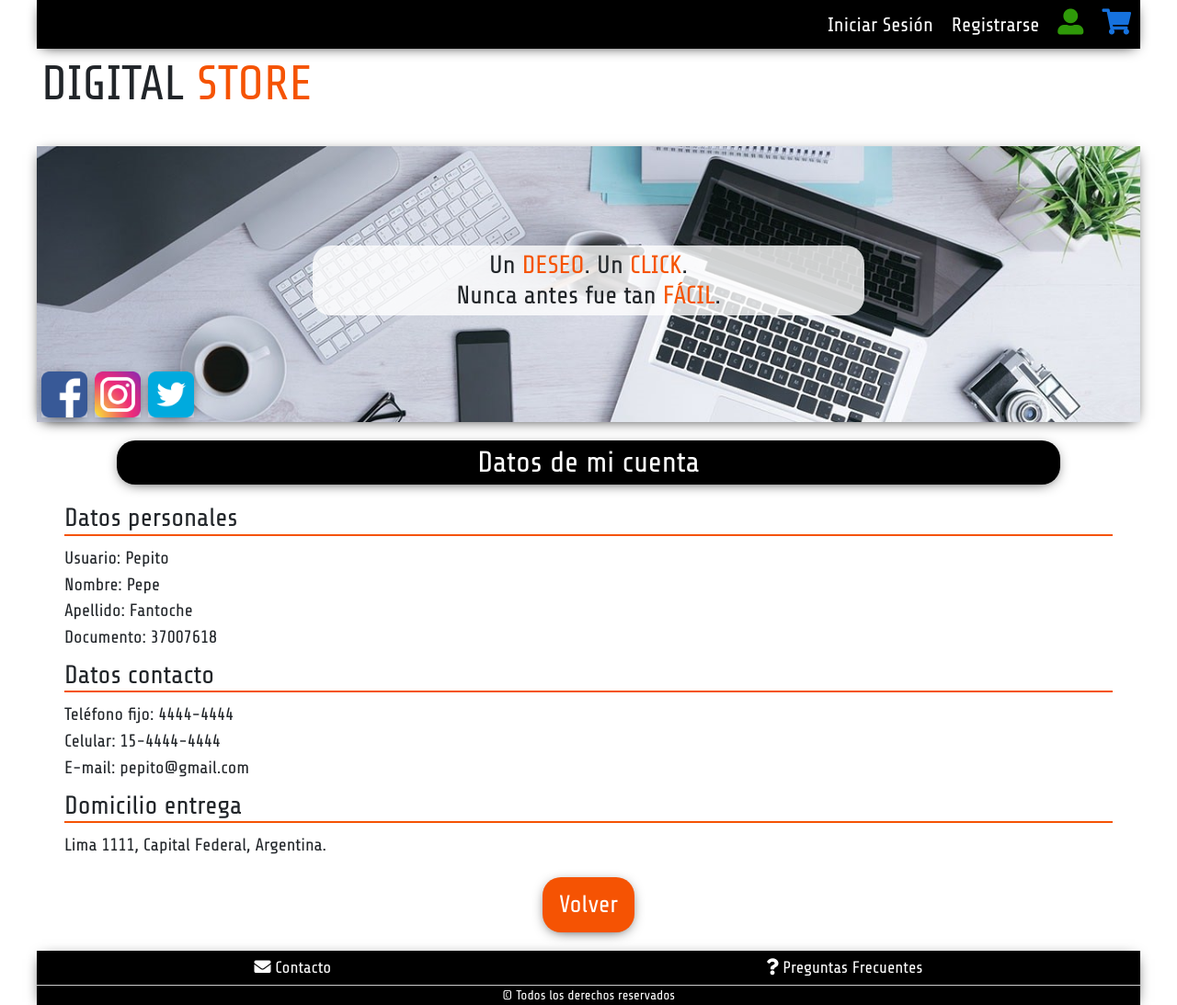
After one commit to OnnigPano/proyecto_integrador, a PHP site: page /profile.php in a window 1280 px wide. The commit adds this page. Shown: the whole page at 92% size. Run offline with PHP 8.4, Linux system fonts and the light colour scheme; some libraries are stand-ins or nearby versions.

Commit message:
Se agrega pagina PROFILE, se cambian algunos estilos, se modifican tamaños de fuentes

```diff
--- a/css/app.css
+++ b/css/app.css
@@ -1,12 +1,11 @@
+/* BOOTSTRAP */
+@import "bootstrap.min.css";
 /* NORMALIZE */
 @import "normalize.css";
 /* FONT AWESOME */
 @import url("https://use.fontawesome.com/releases/v5.8.1/css/all.css");
 /* GOOGLE FONTS */
 @import url('https://fonts.googleapis.com/css?family=Share+Tech');
-/* BOOTSTRAP */
-@import "bootstrap-grid.min.css";
-@import "bootstrap.min.css";
 
 /* ESTILOS GLOBALES */
 * {
@@ -18,8 +17,12 @@ img {
 }
 
 a {
-  text-decoration: none;
+  text-decoration: none!important; /* CANCELA DECORATION BOOTSTRAP */
   color: inherit;
+}
+
+a:hover {
+  color: inherit; /* CANCELA HOVER BOOTSTRAP */
 }
 
 ul, ol {
@@ -30,6 +33,12 @@ ul, ol {
 
 body {
   font-family: 'Share Tech', sans-serif;
+  font-size: 10px;
+}
+
+span {
+  color: rgb(245, 83, 3);
+  text-transform: uppercase;
 }
 
 /* ESTILOS GENERALES */
@@ -37,31 +46,34 @@ body {
 .container {
   max-width: 1200px;
   margin: 0 auto;
+  padding: 0;
 }
 
-.user-nav {
+
+.main-nav {
   position: fixed;
   color: #fff;
   background-color: #000;
   top: 0;
-  left: 0;
   width: 100%;
+  max-width: 1200px;
   z-index: 5;
   -webkit-box-shadow: 0px 3px 15px -6px rgba(0,0,0,1);
   -moz-box-shadow: 0px 3px 15px -6px rgba(0,0,0,1);
   box-shadow: 0px 3px 15px -6px rgba(0,0,0,1);
 }
 
-.user-nav ul {
+.main-nav ul {
+  font-size: 1.8em;
   display: flex;
   justify-content: space-between;
 }
 
-.user-nav ul li {
+.main-nav ul li {
   align-self: center;
 }
 
-.user-nav ul li a {
+.main-nav ul li a {
   display: block;
   padding: 10px;
   width: 100%;
@@ -80,12 +92,15 @@ body {
 /* LOGO Y NOMBRE */
 
 .logo {
-  margin-top: 50px;
+  font-size: 2.2em;
+  margin-top: 60px;
+  margin-left: 5px;
 }
 
 /* BANNER */
 
 .banner {
+  text-align: center;
   position: relative;
   width: 100%;
   background-image: url(../images/banner-2.jpg);
@@ -96,6 +111,21 @@ body {
   -webkit-box-shadow: 0px 3px 15px -6px rgba(0,0,0,1);
   -moz-box-shadow: 0px 3px 15px -6px rgba(0,0,0,1);
   box-shadow: 0px 3px 15px -6px rgba(0,0,0,1);
+}
+
+.banner h2 {
+  padding: 5px;
+  font-size: 2em;
+  background-color: rgba(255, 255, 255, 0.8);
+  width: 70%;
+  border-radius: 20px;
+}
+
+.slogan {
+  height: 100%;
+  display: flex;
+  justify-content: center;
+  align-items: center;
 }
 
 .sociales {
@@ -112,24 +142,25 @@ body {
   box-shadow: 0px 3px 15px -6px rgba(0,0,0,1);
 }
 
-/* MAIN NAV CATEGORIAS*/
+/* PRODUCTS NAV CATEGORIAS*/
 
-.main-nav {
-  width: 90%;
+.products-nav {
+  width: 95%;
   margin: 20px auto;
 }
 
-.main-nav ul {
+.products-nav ul {
+  font-size: 1.7em;
   display: flex;
   flex-wrap: wrap;
   justify-content: space-around;
 }
 
-.main-nav ul li {
+.products-nav ul li {
   margin: 10px 0;
 }
 
-.main-nav ul li a {
+.products-nav ul li a {
   color: #fff;
   display: flex;
   flex-direction: column;
@@ -146,7 +177,7 @@ transition: all .5s ease;
 
 }
 
-.main-nav ul li a i {
+.products-nav ul li a i {
  font-size: 2em;
  color: rgb(245, 83, 3);
  margin-bottom: 5px;
@@ -166,12 +197,8 @@ transition: all .5s ease;
   color: white;
 }
 
-.oferta1 h2{
+.oferta1 h2, .oferta1 h3{
   font-size: 3em;
-}
-
-.oferta1 h3{
-  font-size: 2em;
 }
 
 .oferta2{
@@ -197,6 +224,7 @@ transition: all .5s ease;
 }
 
 .button-oferta{
+  font-size: 2em;
   border-radius: 30px;
   padding: 10px 30px;
   /* box-shadow: none;
@@ -206,8 +234,6 @@ transition: all .5s ease;
   background-color: white;
 
 }
-
-
 
 /* FOOTER */
 
@@ -220,6 +246,7 @@ box-shadow: 0px 3px 15px -6px rgba(0,0,0,1);
   }
 
 .nav-footer ul {
+  font-size: 1.5em;
   padding-top: 5px;
   padding-bottom: 5px;
   display: flex;
@@ -230,28 +257,99 @@ box-shadow: 0px 3px 15px -6px rgba(0,0,0,1);
   border-top: solid 1px #cacaca;
   text-align: center;
   margin: 0 auto;
-  font-size: 0.8em;
+  font-size: 1.2em;
 }
 
 
-/* MEDIDA QUERIES */
+/* MEDIDA QUERIES PAGINA INICIO */
 
-@media (min-width: 992px ) {
-  .user-nav ul {
+@media ( min-width: 992px ) {
+  body {
+    font-size: 12px;
+  }
+
+  .main-nav ul {
     justify-content: flex-end;
+  }
+
+  .products-nav ul li a {
+    width: 160px;
+    height: 160px;
+  }
+
+  .banner img {
+    width: 50px;
+  }
+
+  .products-nav ul li a:hover {
+    transform: scale(1.3);
+    background-color: rgb(186, 15, 15);
+  }
+
+}
+
+@media ( min-width: 768px ) {
+  .logo {
+    font-size:
   }
 
   .banner {
     height: 300px;
   }
 
-  .banner img {
-    width: 50px;
+  .banner h2 {
+    width: 50%;
+    font-size: 2.3em;
   }
 
-  .main-nav ul li a:hover {
-    transform: scale(1.3);
-    background-color: rgb(186, 15, 15);
+  .carousel-item h5, p {
+    font-size: 3em;
   }
 
 }
+
+/* ESTILOS PROFILE */
+
+.profile-container {
+  width: 95%;
+  margin: 20px auto;
+}
+
+.profile-container h2 {
+  text-align: center;
+  background-color: #000;
+  border-radius: 20px;
+  width: 90%;
+  margin: 20px auto;
+  color: #fff;
+  padding: 5px;
+  -webkit-box-shadow: 0px 3px 15px -6px rgba(0,0,0,1);
+  -moz-box-shadow: 0px 3px 15px -6px rgba(0,0,0,1);
+  box-shadow: 0px 3px 15px -6px rgba(0,0,0,1);
+}
+
+.profile-container h3 {
+  border-bottom: 2px solid rgb(245, 83, 3);
+}
+
+.profile-container ul {
+  margin: 10px 0 10px 0;
+}
+.profile-container li {
+  font-size: 1.6em;
+}
+
+.profile-container a {
+  background-color: rgb(245, 83, 3);
+  color: #fff;
+  padding: 10px;
+  border-radius: 20px;
+  font-size: 2.2em;
+  margin: 20px auto;
+  display: block;
+  width: 100px;
+  text-align: center;
+  -webkit-box-shadow: 0px 3px 15px -6px rgba(0,0,0,1);
+  -moz-box-shadow: 0px 3px 15px -6px rgba(0,0,0,1);
+  box-shadow: 0px 3px 15px -6px rgba(0,0,0,1);
+}
--- /dev/null
+++ b/profile.php
@@ -0,0 +1,100 @@
+<!DOCTYPE html>
+<html lang="es" dir="ltr">
+  <head>
+    <meta charset="utf-8">
+    <meta name="viewport" content="width=device-width, initial-scale=1">
+    <link rel="stylesheet" href="css/app.css">
+    <title></title>
+  </head>
+  <body>
+
+    <div class="container">
+
+      <header class="main-header">
+
+        <nav class="main-nav">
+          <ul>
+            <li><a href="#">Iniciar Sesión</a></li>
+            <li><a href="#">Registrarse</a></li>
+            <li><a href="profile.php"><i class="fas fa-user-alt"></i></a></li>
+            <li><a href="#"><i class="fas fa-shopping-cart"></i></a></li>
+          </ul>
+        </nav>
+
+        <div class="logo">
+        <a href="index.php">
+          <h1>DIGITAL <span>STORE</span></h1>
+        </a>
+
+        </div>
+
+        <div class="banner">
+
+          <div class="slogan">
+
+            <h2>Un <span>deseo</span>. Un <span>click</span>.<br> Nunca antes fue tan <span>fácil</span>.</h2>
+
+          </div>
+
+          <nav class="sociales">
+            <a href="#"><img src="images/facebook.png" alt="icono facebook"></a>
+            <a href="#"><img src="images/instagram.png" alt="icono instagram"></a>
+            <a href="#"><img src="images/twitter.png" alt="icono twitter"></a>
+          </nav>
+
+        </div>
+
+      </header>
+
+      <section class="profile-container">
+
+        <h2>Datos de mi cuenta</h2>
+
+        <h3>Datos personales</h3>
+
+          <ul>
+            <li>Usuario: Pepito</li>
+            <li>Nombre: Pepe</li>
+            <li>Apellido: Fantoche</li>
+            <li>Documento: 37007618</li>
+          </ul>
+
+        <h3>Datos contacto</h3>
+
+          <ul>
+            <li>Teléfono fijo: 4444-4444</li>
+            <li>Celular: 15-4444-4444</li>
+            <li>E-mail: pepito@gmail.com</li>
+          </ul>
+
+        <h3>Domicilio entrega</h3>
+
+        <ul>
+          <li>Lima 1111, Capital Federal, Argentina.</li>
+        </ul>
+
+        <a href="index.php">Volver</a>
+
+      </section>
+
+      <footer class="main-footer">
+
+        <nav class="nav-footer">
+          <ul>
+            <li><a href="#"></a><i class="fas fa-envelope"></i> Contacto</li>
+            <li><a href="#"></a><i class="fas fa-question"></i> Preguntas Frecuentes</li>
+          </ul>
+        </nav>
+
+        <p> &copy; Todos los derechos reservados</p>
+
+      </footer>
+
+    </div> <!-- Fin .container -->
+
+    <script src="https://code.jquery.com/jquery-3.2.1.slim.min.js" integrity="sha384-KJ3o2DKtIkvYIK3UENzmM7KCkRr/rE9/Qpg6aAZGJwFDMVNA/GpGFF93hXpG5KkN" crossorigin="anonymous"></script>
+    <script src="https://cdnjs.cloudflare.com/ajax/libs/popper.js/1.12.9/umd/popper.min.js" integrity="sha384-ApNbgh9B+Y1QKtv3Rn7W3mgPxhU9K/ScQsAP7hUibX39j7fakFPskvXusvfa0b4Q" crossorigin="anonymous"></script>
+    <script src="https://maxcdn.bootstrapcdn.com/bootstrap/4.0.0/js/bootstrap.min.js" integrity="sha384-JZR6Spejh4U02d8jOt6vLEHfe/JQGiRRSQQxSfFWpi1MquVdAyjUar5+76PVCmYl" crossorigin="anonymous"></script>
+
+  </body>
+</html>
```
Also changed, not shown: index.php (+13 -5 lines). Lines whose indentation alone changed are shown as unchanged.
